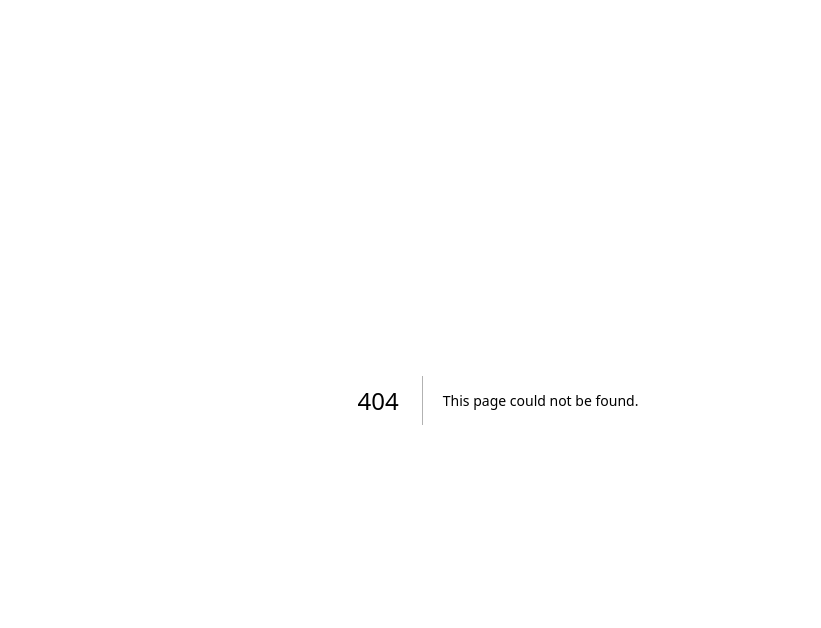
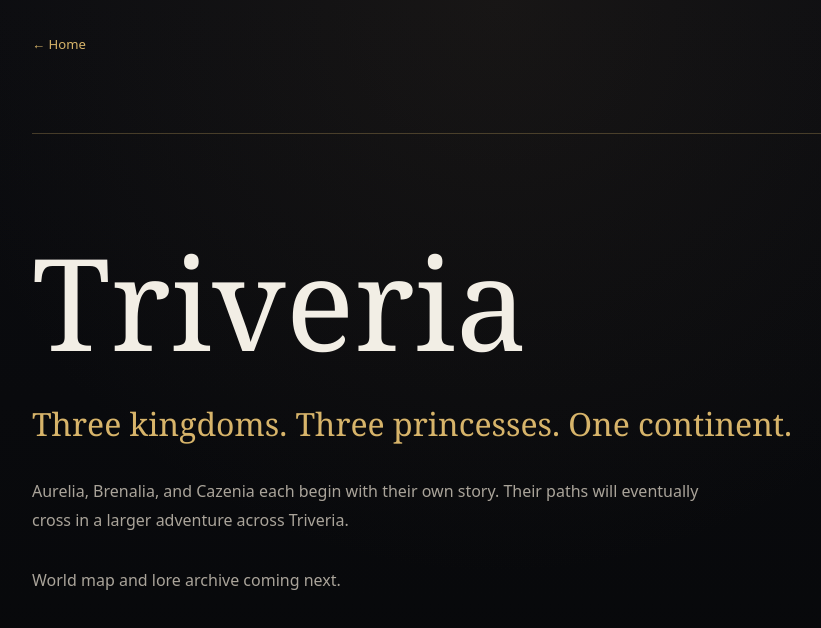
Before and after one commit to JackJackStudio/music-atelier-rowan, a Next.js app: page /triveria in a window 1280 px wide. Before the commit this address had no page. Shown: the top 628 px of the page, without its empty margins (142-963 px from the left). Built offline with nearby package versions, Linux system fonts and the light colour scheme.

Commit message:
Add src/app/triveria/page.tsx

```diff
--- /dev/null
+++ b/src/app/triveria/page.tsx
@@ -0,0 +1,15 @@
+import Link from "next/link";
+
+export default function TriveriaPage() {
+  return (
+    <main className="storyPage">
+      <Link className="back" href="/">← Home</Link>
+      <section className="storyHero">
+        <h1>Triveria</h1>
+        <h2>Three kingdoms. Three princesses. One continent.</h2>
+        <p>Aurelia, Brenalia, and Cazenia each begin with their own story. Their paths will eventually cross in a larger adventure across Triveria.</p>
+        <p className="coming">World map and lore archive coming next.</p>
+      </section>
+    </main>
+  );
+}
```
